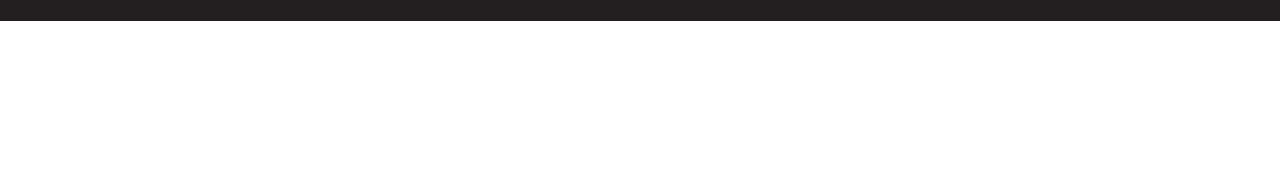
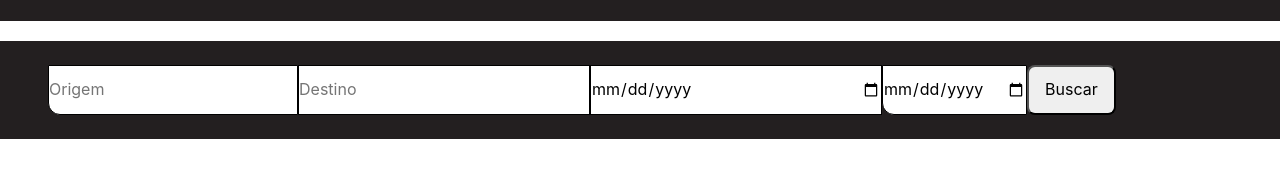
Before and after one commit to Jorgeigor/SkyDeals, a plain HTML site: page index.html in a window 1280 px wide. Shown: the part 67-244 px from the top of the page. Drawn offline with Linux system fonts and the light colour scheme.

Commit message:
Adding flight search section

```diff
--- a/index.html
+++ b/index.html
@@ -17,8 +17,20 @@
                 <a href="#" class="desktop-only">Como usar</a>
                 <a href="#" class="btn btn-sm">Pesquisar</a>
             </nav>
-
         </div>
     </header>
+
+    <section>
+        <div class="container py-base">
+
+            <div class="contentBox">
+                <input type="text" id="origin" placeholder="Origem">
+                <input type="text" id="destination" placeholder="Destino">
+                <input type="date" name="" id="startDate">
+                <input type="date" name="" id="endDate">
+                <button class="searchButton">Buscar</button>
+            </div>
+        </div>
+    </section>
 </body>
 </html>
--- a/style/buttons.css
+++ b/style/buttons.css
@@ -23,3 +23,52 @@
     padding: .5rem 1rem;
     font-size: var(--fs-sm);
 }
+
+#origin{
+    grid-column: span 4;
+    border-radius: 0 0 0 .75rem;
+    cursor: pointer;
+    border: 1px solid black;
+}
+
+#destination{
+    grid-column: span 4;
+    border-radius: 0 0 0 .75rem;
+    cursor: pointer;
+    border: 1px solid black;
+}
+
+#startDate{
+    grid-column: span 2; /*Faz com que o item ocupe duas colunas*/
+    cursor: pointer;
+    border-radius: 0 0 0 .75rem;
+    border: 1px solid black;
+}
+
+#endDate{
+    grid-column: span 2;
+    cursor: pointer;
+    border-radius: 0 0 0 .75rem;
+    border: 1px solid black;
+}
+
+.searchButton{
+    padding: .5rem 1rem;
+    font-size: var(--fs-base);
+    grid-column: span 4;
+    border-radius: .5rem;
+    cursor: pointer;
+}
+
+@media(width >= 80em){
+    & #destination, #startDate{
+        width: 18.125rem;
+        border-radius: 0;
+    }
+
+
+
+    & #lastSearch{
+        width: 18.125rem;
+    }
+}
--- a/style/global.css
+++ b/style/global.css
@@ -43,6 +43,10 @@ html{
 header{
     background: var(--bg-color);
 }
+section{
+    background: var(--bg-color);
+    margin-top: 20px;
+}
 
 img{
     width: 100px;
--- a/style/utility.css
+++ b/style/utility.css
@@ -34,6 +34,10 @@
     align-items: center;
 }
 
+.justify{
+    justify-content: center;
+}
+
 .gap-1{
     gap: 1rem;
 }
@@ -48,12 +52,20 @@ header{
     }
 }
 
+.contentBox{
+    width: 20rem;
+    display: grid;
+    grid-template-columns: repeat(4, 1fr);
+    grid-template-rows: repeat(4, 50px);
+}
+
+
 @media (width >= 80em) {
-    .container{
+    & .container{
         --max-width: 80rem;
     }
 
-    .desktop-only{
+    & .desktop-only{
         display: initial;
     }
 
@@ -61,4 +73,11 @@ header{
         width: 200px;
 
     }
+
+    & .contentBox{
+        width: 100%;
+        display: flex;
+        padding-inline: 1rem;
+        height: 3.1rem;
+    }
 }
```
Also changed, not shown: 1 other file.
